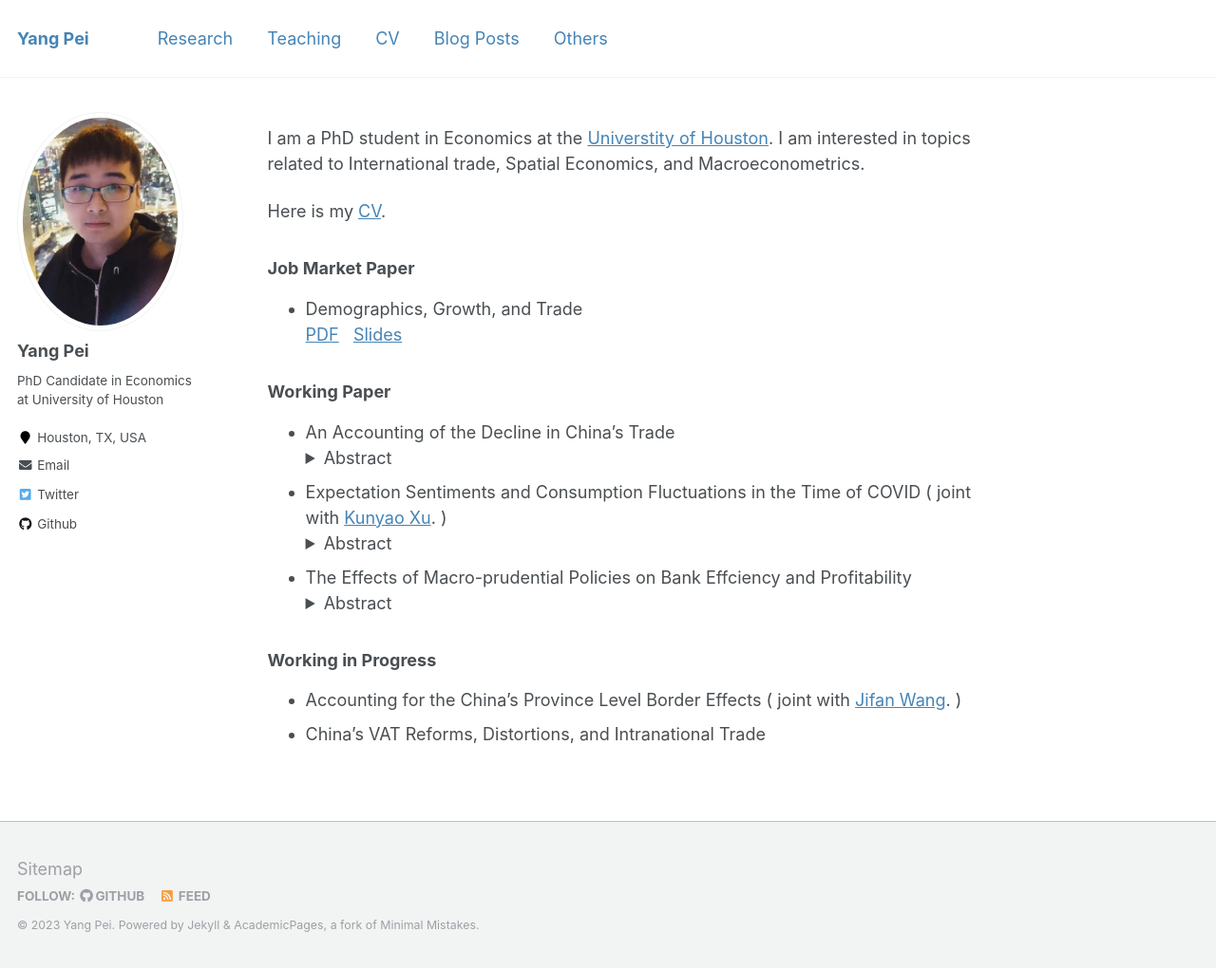
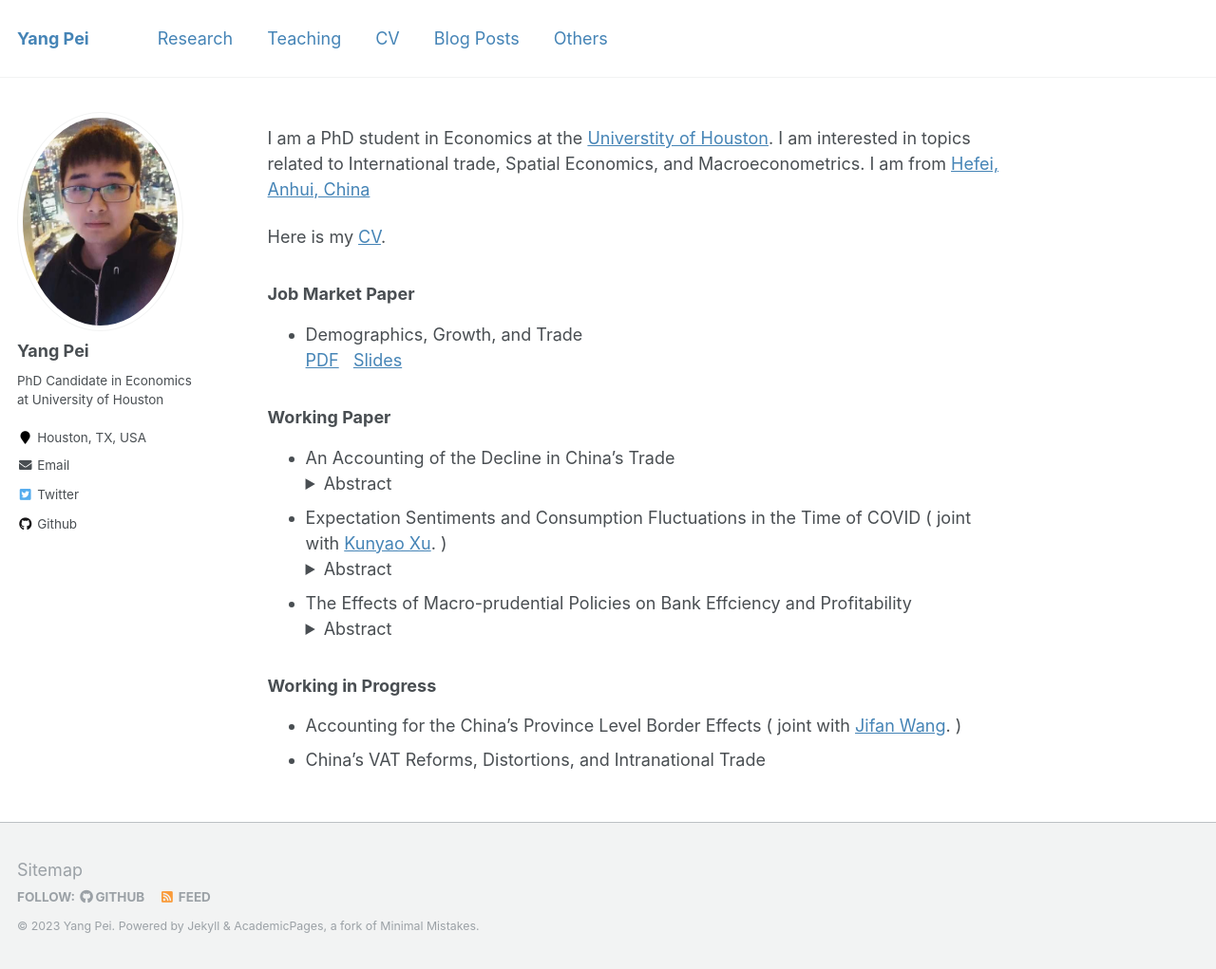
Before and after one commit to ypei1/ypei1.github.io, a Jekyll site: the page built from _pages/about.md, in a window 1280 px wide and 1021 px high. Shown: the whole window at 95% size. Built offline with Jekyll 4.4.1, drawn with Linux system fonts in a browser that asks for light colours.

Commit message:
Update about.md

```diff
--- a/_pages/about.md
+++ b/_pages/about.md
@@ -8,7 +8,7 @@
   - /about.html
 ---
 
-I am a PhD student in Economics at the [Universtity of Houston](https://www.uh.edu/class/economics/).  I am interested in topics related to International trade, Spatial Economics, and Macroeconometrics.
+I am a PhD student in Economics at the [Universtity of Houston](https://www.uh.edu/class/economics/).  I am interested in topics related to International trade, Spatial Economics, and Macroeconometrics. I am from [Hefei, Anhui, China](https://goo.gl/maps/nFJeT9D8u1xQcx4Z7)
 
 Here is my <a href="/files/YANGPEI_cv.pdf">CV</a>.
 
```
